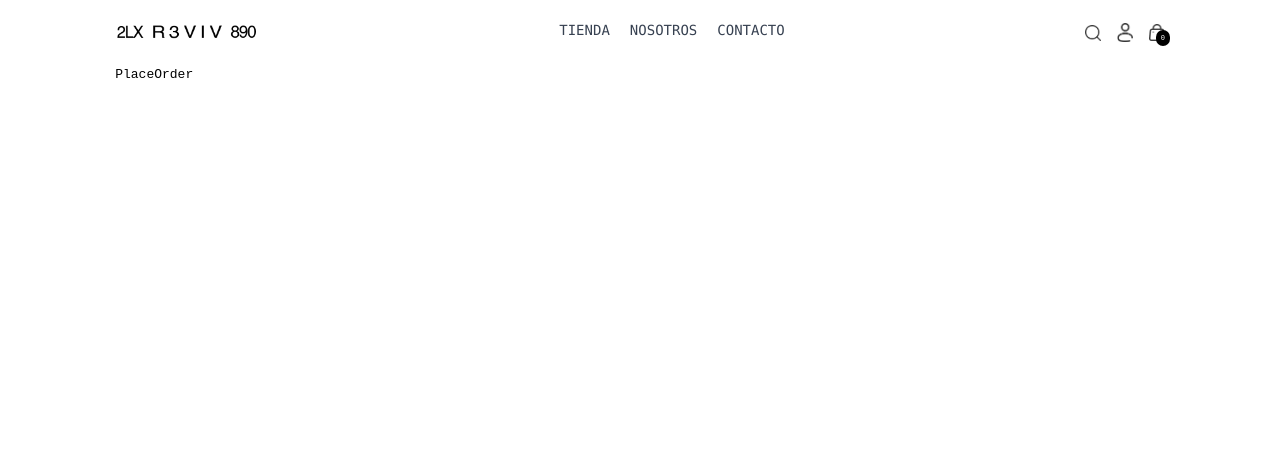
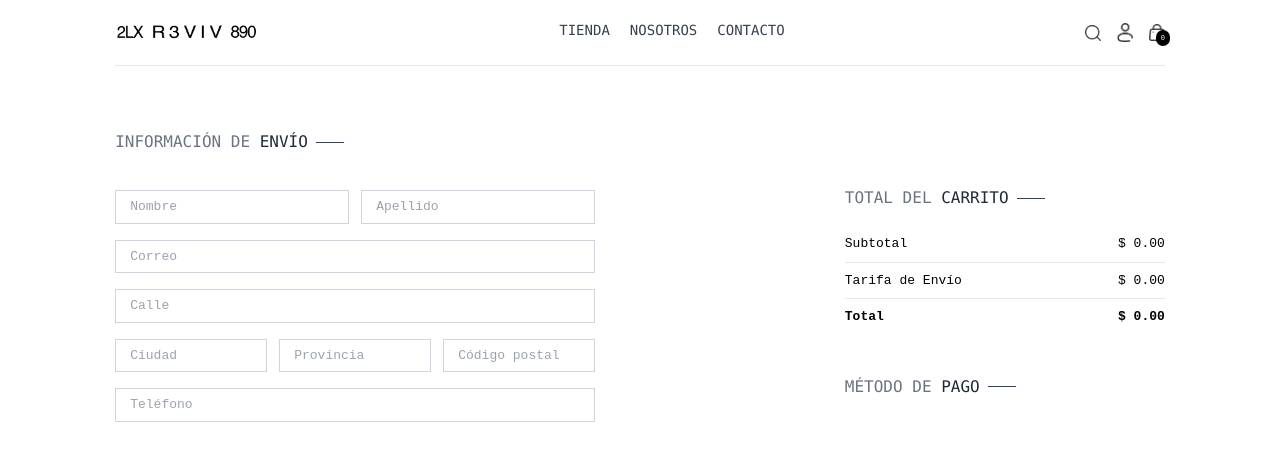
Before and after one commit to DiegoParadiso/ecommerce-app, a React (Vite) app in the folder frontend/: page /place-order in a window 1280 px wide. Shown: the top 460 px of the page. Built offline with nearby package versions, Linux system fonts and the light colour scheme.

Commit message:
Modificación general de estilos y sección PlaceOrder

```diff
--- a/frontend/src/components/CartTotal.jsx
+++ b/frontend/src/components/CartTotal.jsx
@@ -12,11 +12,11 @@ const CartTotal = () => {
 
   return (
     <div className='w-full'>
-        <div className='text-xl'>
+        <div className='font-titles my-3'>
             <Title text1={'TOTAL DEL'} text2={'CARRITO'}></Title>
         </div>
 
-        <div className='flex flex-col gap-2 mt-2 text-sm'>
+        <div className='flex flex-col gap-2 mt-2'>
             <div className='flex justify-between'>
                 <p>Subtotal</p>
                 <p>{currency} {subtotal.toFixed(2)}</p>
--- a/frontend/src/context/ShopContext.jsx
+++ b/frontend/src/context/ShopContext.jsx
@@ -1,5 +1,6 @@
 import { createContext, use, useEffect, useState } from 'react';
 import { products } from '../assets/assets';
+import { useNavigate } from 'react-router-dom';
 
 export const ShopContext = createContext();
 
@@ -10,6 +11,7 @@ const ShopContextProvider = (props) => {
     const [search, setSearch] = useState('');
     const [showSearch, setShowSearch] = useState(false);
     const [cartItems, setCartItems] = useState({});
+    const navigate = useNavigate();
 
     const addToCart = async (itemId) => {
         setCartItems(prev => ({
@@ -65,7 +67,7 @@ const ShopContextProvider = (props) => {
         search, setSearch, showSearch, setShowSearch,
         cartItems, addToCart,
         getCartCount, updateQuantity,
-        getCartAmount
+        getCartAmount, navigate
     }
 
     return (
--- a/frontend/src/pages/About.jsx
+++ b/frontend/src/pages/About.jsx
@@ -4,7 +4,7 @@ import Title from '../components/Title'
 const About = () => {
   return (
     <div className='my-8'>
-      <div className='font-titles text-center text-3x1'>
+      <div className='text-center'>
         <Title text1={'ACERCA DE'} text2={'NOSOTROS'}> </Title>
       </div>
     </div>
--- a/frontend/src/pages/Cart.jsx
+++ b/frontend/src/pages/Cart.jsx
@@ -5,7 +5,8 @@ import { assets } from '../assets/assets';
 import CartTotal from '../components/CartTotal';
 
 const Cart = () => {
-  const { products, currency, cartItems, updateQuantity } = useContext(ShopContext);
+
+  const { products, currency, cartItems, updateQuantity, navigate } = useContext(ShopContext);
   const [cartData, setCartData] = useState([]);
 
   useEffect(() => {
@@ -23,8 +24,8 @@ const Cart = () => {
 
   return (
     <div className='border-t pt-7'>
-      <div className='text-lg mb-3'>
-        <Title text1={'TU'} text2={'CARRITO'} />
+      <div className='my-3'>
+        <Title  text1={'TU'} text2={'CARRITO'} />
       </div>
 
       <div>
@@ -53,7 +54,7 @@ const Cart = () => {
         <div className='w-full sm:w-[450px]'>
           <CartTotal />
           <div className='w-full text-end'>
-          <button className='w-full bg-gray-100 text-black px-8 py-3 text-sm hover:bg-gray-300 my-3'>PROCEDER AL PAGO</button>
+          <button onClick={()=>navigate('/place-order')} className='w-full bg-gray-100 text-black px-8 py-3 text-sm hover:bg-gray-300 my-3'>PROCEDER AL PAGO</button>
           </div>
         </div>
       </div>
--- a/frontend/src/pages/Contact.jsx
+++ b/frontend/src/pages/Contact.jsx
@@ -4,7 +4,7 @@ import Title from '../components/Title'
 const Contact = () => {
   return (
     <div className='my-8'>
-      <div className='text-center text-3x1'>
+      <div className='text-center'>
         <Title text1={'NUESTRO'} text2={'CONTACTO'}> </Title>
       </div>
     </div>  )
--- a/frontend/src/pages/PlaceOrder.jsx
+++ b/frontend/src/pages/PlaceOrder.jsx
@@ -1,8 +1,44 @@
 import React from 'react'
+import Title from '../components/Title'
+import CartTotal from '../components/CartTotal'
 
 const PlaceOrder = () => {
   return (
-    <div>PlaceOrder</div>
+    <div className='flex flex-col sm:flex-row justify-between gap-4 pt-5 sm:pt-14 min-h-[80vh] border-t'>
+      {/* -------Left side-------- */}
+      <div className='flex flex-col gap-4 w-full sm:max-w-[480px]'>
+        <div className='font-titles my-2'>
+          <Title text1={'INFORMACIÓN DE'} text2={'ENVÍO'} />
+        </div>
+        <div className='flex gap-3'>
+          <input className='border border-gray-300 py-1.5 px-3.5 w-full' type='text' placeholder='Nombre'></input>
+          <input className='border border-gray-300 py-1.5 px-3.5 w-full' type='text' placeholder='Apellido'></input>
+        </div>
+        <input className='border border-gray-300 py-1.5 px-3.5 w-full' type='email' placeholder='Correo'></input>
+        <input className='border border-gray-300 py-1.5 px-3.5 w-full' type='text' placeholder='Calle'></input>
+        <div className='flex gap-3'>
+          <input className='border border-gray-300 py-1.5 px-3.5 w-full' type='text' placeholder='Ciudad'></input>
+          <input className='border border-gray-300 py-1.5 px-3.5 w-full' type='text' placeholder='Provincia'></input>
+          <input className='border border-gray-300 py-1.5 px-3.5 w-full' type='text' placeholder='Código postal'></input>
+        </div>
+        <input className='border border-gray-300 py-1.5 px-3.5 w-full' type='number' placeholder='Teléfono'></input>
+      </div>
+
+      {/* -------Left side-------- */}
+      <div className='mt-8'>
+        <div className='mt-8 min-w-80'>
+          <CartTotal />
+        </div>
+
+        <div className='mt-12'>
+          <Title text1={'MÉTODO DE'} text2={'PAGO'} />
+          {/* -------Payment Method Selection-------- */}
+          <div className='flex gap-3 flex-col lg:flex-row'>
+          </div>
+        </div>
+      </div>
+
+    </div>
   )
 }
 
```
